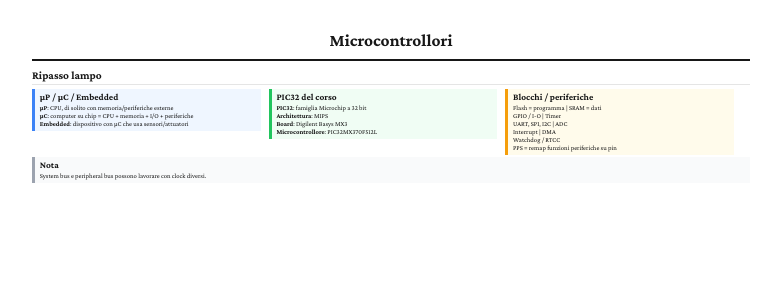
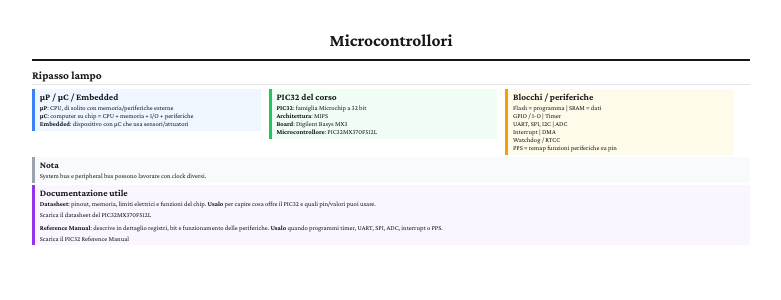
Before and after one commit to saphitv/riassunti-scuola, a Next.js app: page /microcontrollori in a window 1280 px wide. Shown: the top 300 px of the page, without its empty margins (249-1030 px from the left). Built offline with nearby package versions, Linux system fonts and the light colour scheme; what better-react-mathjax would draw is missing.

Commit message:
Add PIC32 documentation downloads to microcontroller section
- Add datasheet and reference manual download links
- Include the PIC32MX370F512L datasheet and PIC32MX family reference manual

```diff
--- a/components/sections/microcontrollori/MicrocontrolloriSection.tsx
+++ b/components/sections/microcontrollori/MicrocontrolloriSection.tsx
@@ -70,6 +70,32 @@ export function MicrocontrolloriSection() {
           System bus e peripheral bus possono lavorare con clock diversi.
         </p>
       </Box>
+
+      <Box color="purple" border="left" title="Documentazione utile">
+        <div style={{ fontSize: "var(--font-size-small)" }}>
+          <p>
+            <strong>Datasheet</strong>: pinout, memoria, limiti elettrici e
+            funzioni del chip. <strong>Usalo</strong> per capire cosa offre il
+            PIC32 e quali pin/valori puoi usare.
+          </p>
+          <p style={{ marginTop: "0.15rem" }}>
+            <a href="/downloads/microcontrollori/pic32mx370f512l-datasheet.pdf" download>
+              Scarica il datasheet del PIC32MX370F512L
+            </a>
+          </p>
+
+          <p style={{ marginTop: "0.35rem" }}>
+            <strong>Reference Manual</strong>: descrive in dettaglio registri,
+            bit e funzionamento delle periferiche. <strong>Usalo</strong> quando
+            programmi timer, UART, SPI, ADC, interrupt o PPS.
+          </p>
+          <p style={{ marginTop: "0.15rem" }}>
+            <a href="/downloads/microcontrollori/pic32-reference-manual.pdf" download>
+              Scarica il PIC32 Reference Manual
+            </a>
+          </p>
+        </div>
+      </Box>
     </Section>
   );
 }
```
Also changed, not shown: 2 other files (tests, documents, lock files or other folders).
